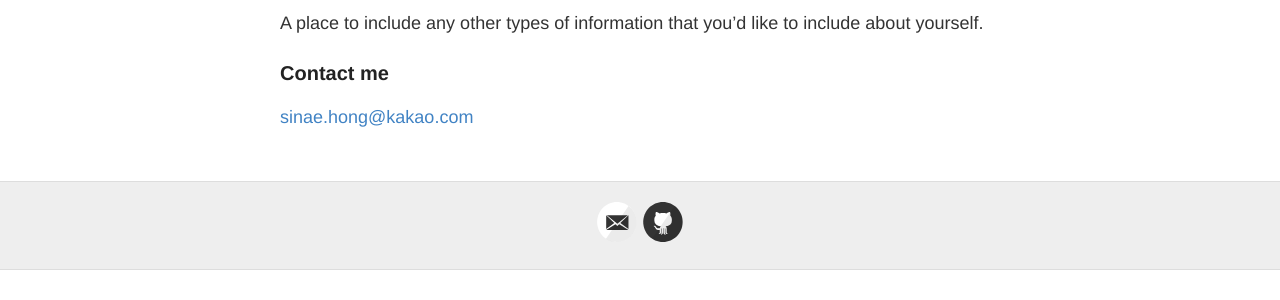
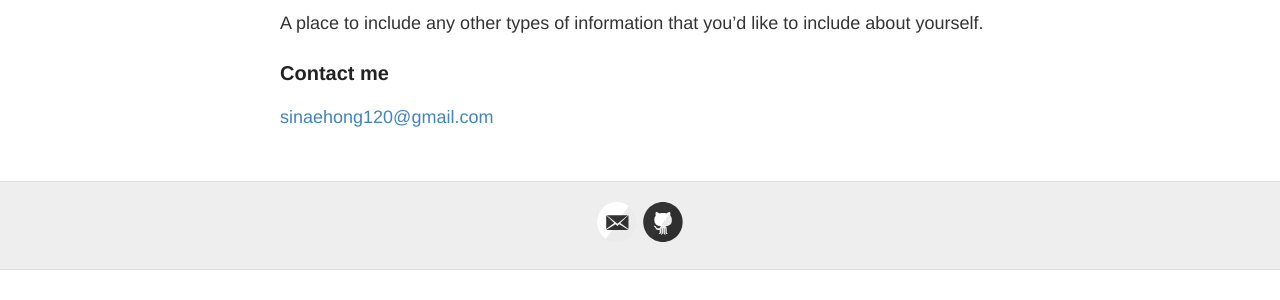
Before and after one commit to sinae-hong/log, a Jekyll site: the page built from about.md, in a window 1280 px wide. Shown: the part 310-610 px from the top of the page. Built offline with Jekyll 4.4.1, drawn with Linux system fonts in a browser that asks for light colours.

Commit message:
update email in about.md

```diff
--- a/about.md
+++ b/about.md
@@ -12,4 +12,4 @@ A place to include any other types of information that you'd like to include abo
 
 ### Contact me
 
-[sinae.hong@kakao.com](mailto:sinae.hong@kakao.com)
+[sinaehong120@gmail.com](mailto:sinaehong120@gmail.com)
```
